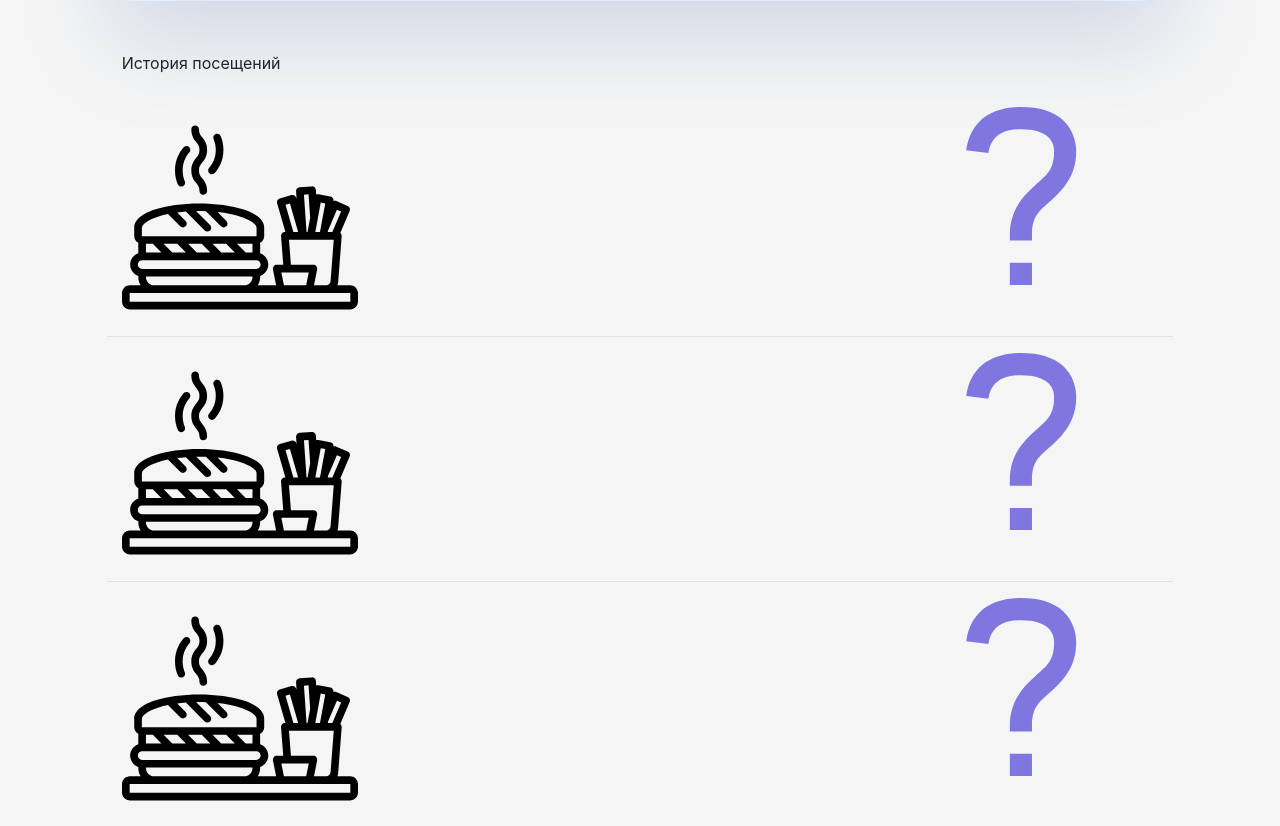
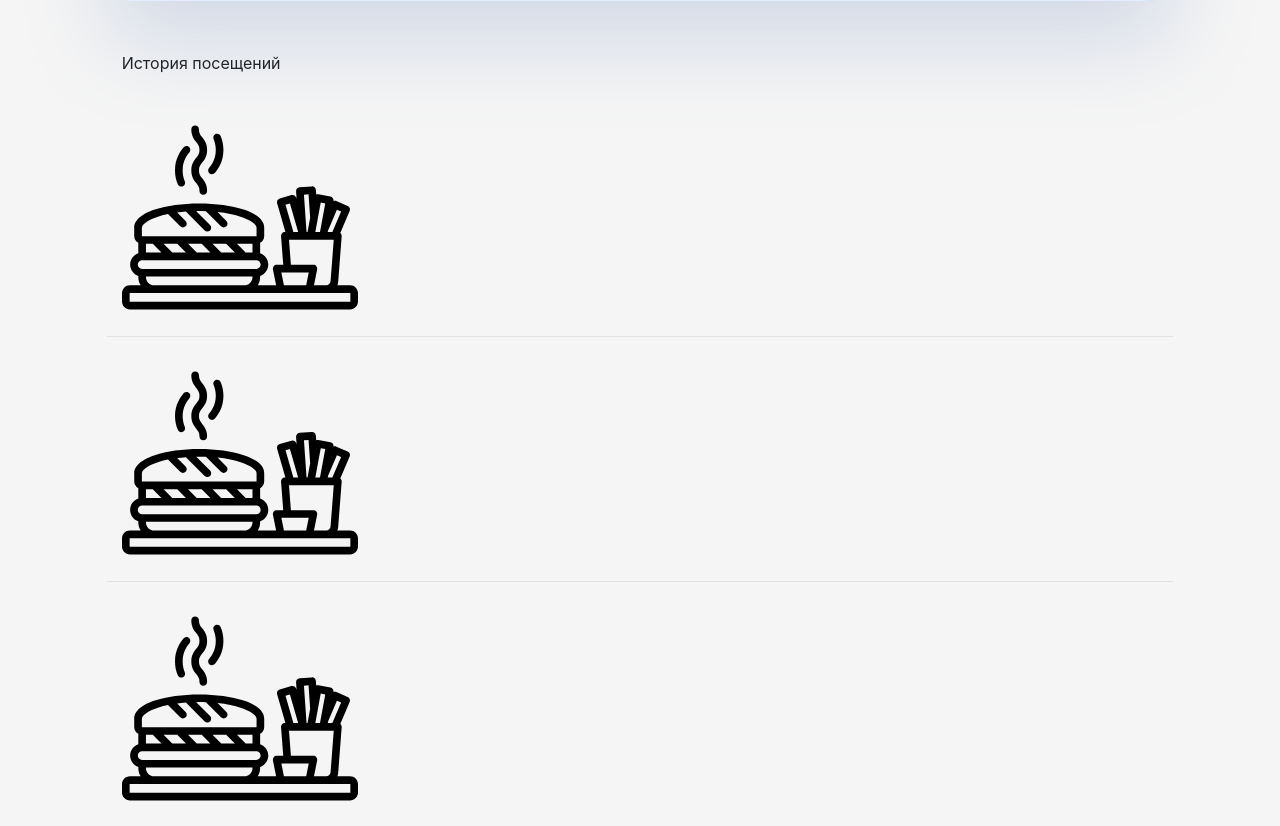
Before and after one commit to want74/RL_assistant, a PHP site: page /main.php in a window 1280 px wide. Shown: the part 1487-2313 px from the top of the page. Run offline with PHP 8.4, Linux system fonts and the light colour scheme; the visitor is signed in with stand-in values (Sample User, id 1); data that the repository does not hold is empty.

Commit message:
убрал косяки

```diff
--- a/main.php
+++ b/main.php
@@ -104,8 +104,8 @@ $stroka = $query->fetch_assoc();
 				<div class="row rowBorder">
 					<div class="col">
 						<div class="row">
-							<div class="col-4"><img src="img/morning.svg" class="w-100 mt-2"></div>
-							<div class="col">
+							<div class="col-3"><img src="img/morning.svg" class="w-100 mt-2"></div>
+							<div class="col-4 ml-auto">
 								<div class="row">
 									<h3>
 										<?php
@@ -129,7 +129,6 @@ $stroka = $query->fetch_assoc();
 							</div>
 						</div>
 					</div>
-					<div class="col-3"><img src="img/quest.svg" class="w-75 mt-3 mx-auto"></div>
 				</div>
 				<?php
 					}
```
